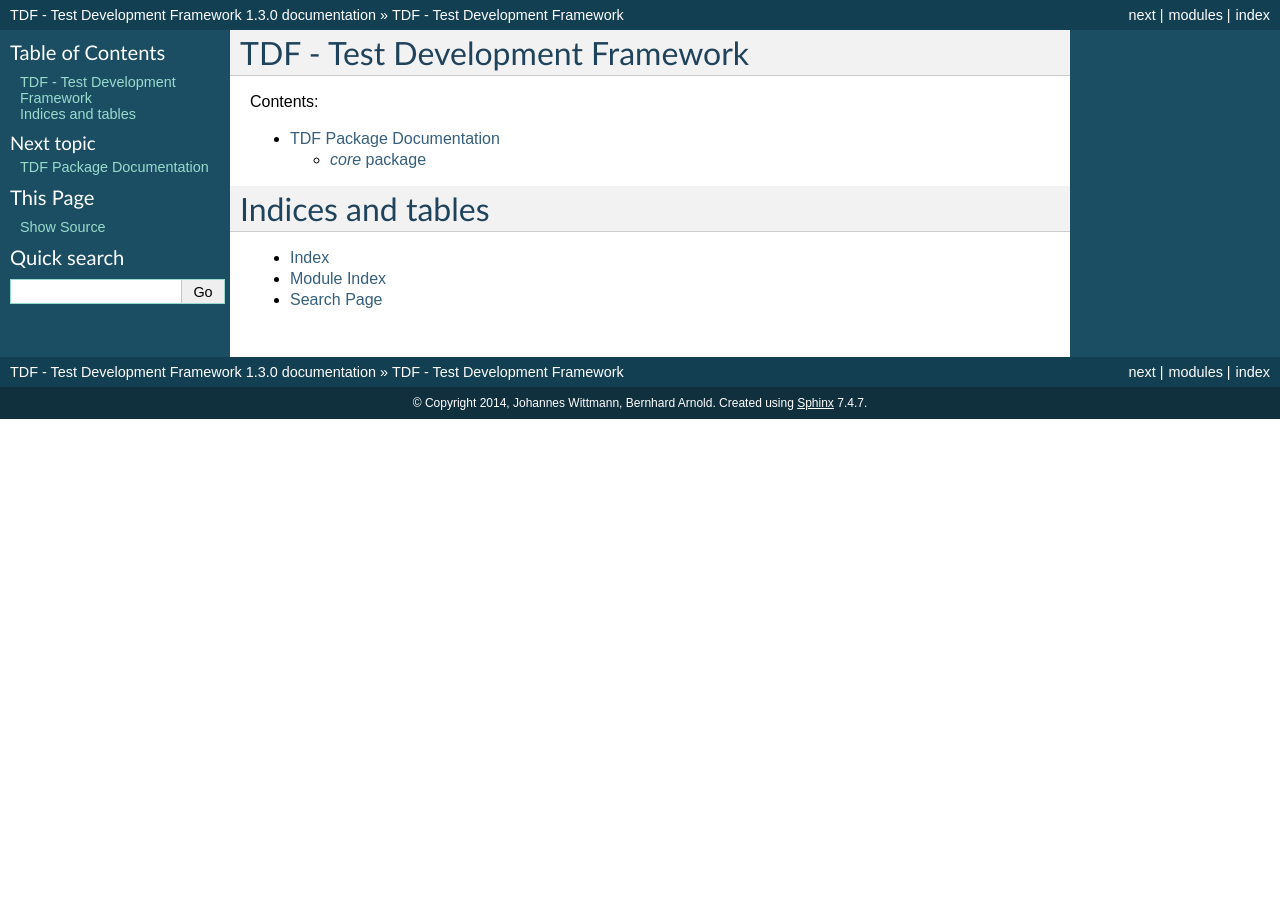
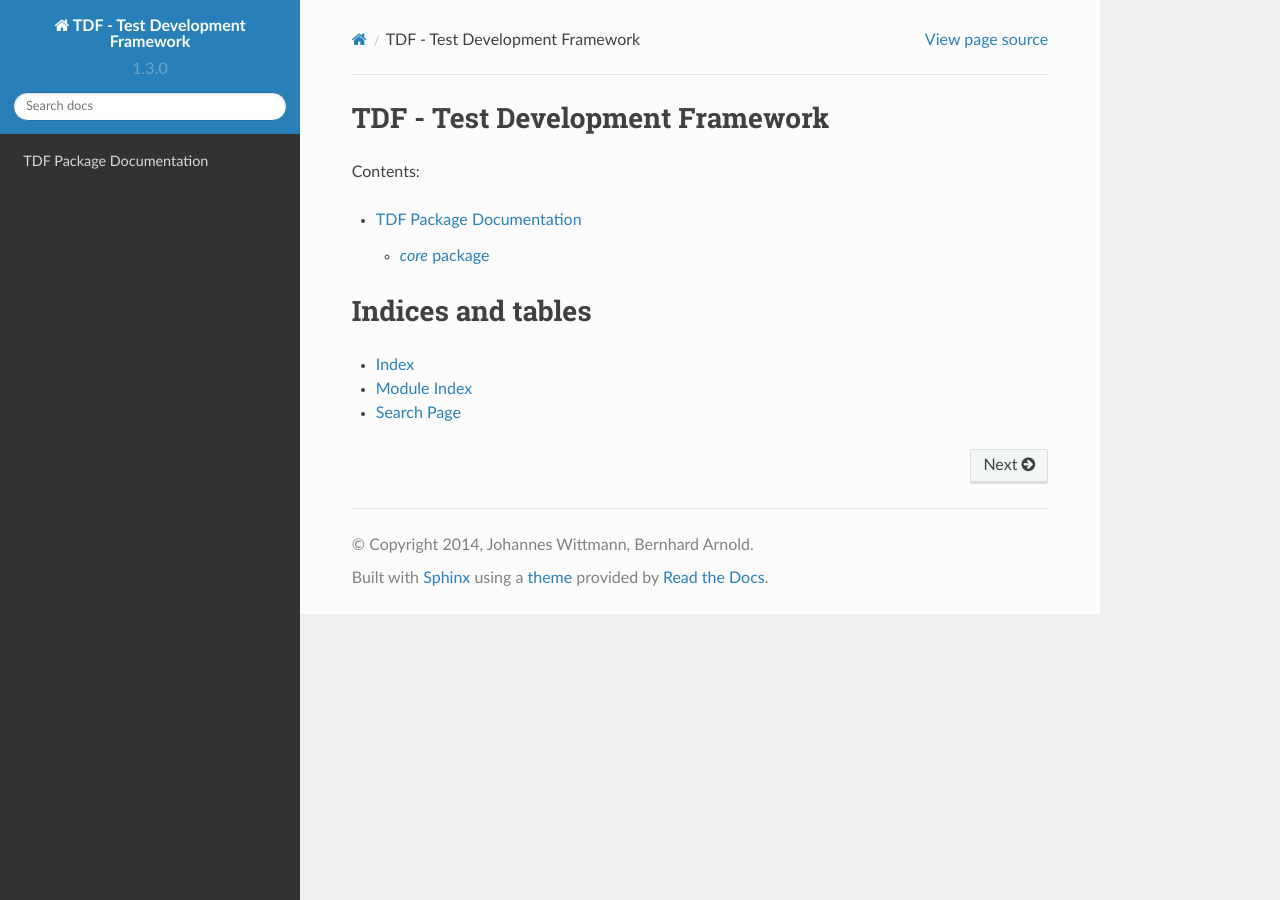
Before and after one commit to cms-l1-globaltrigger/tdf, a Sphinx documentation site: the page built from doc/sphinx/index.rst, in a window 1280 px wide. Built offline with Sphinx 7.4.7 and the Read the Docs theme 2.0.0, drawn with Linux system fonts in a browser that asks for light colours; formulas are drawn with MathJax 3; pages that are not in the unit, such as notebooks, are missing from menus.

Commit message:
refs trac-1350 : configured sphinx configuration (using read-the-docs theme for better visual appeareance) http://cms-project-l1osw-trac-backup.web.cern.ch/cms-project-l1osw-trac-backup/tickets/1350.html SVN Revision: 38543

```diff
--- a/doc/sphinx/conf.py
+++ b/doc/sphinx/conf.py
@@ -196,3 +196,9 @@ latex_documents = [
 
 # Example configuration for intersphinx: refer to the Python standard library.
 intersphinx_mapping = {'http://docs.python.org/': None}
+
+import sphinx_rtd_theme
+
+html_theme = "sphinx_rtd_theme"
+
+html_theme_path = [sphinx_rtd_theme.get_html_theme_path()]
```
Also changed, not shown: doc/sphinx/Readme.txt (added, +12 -0 lines).
